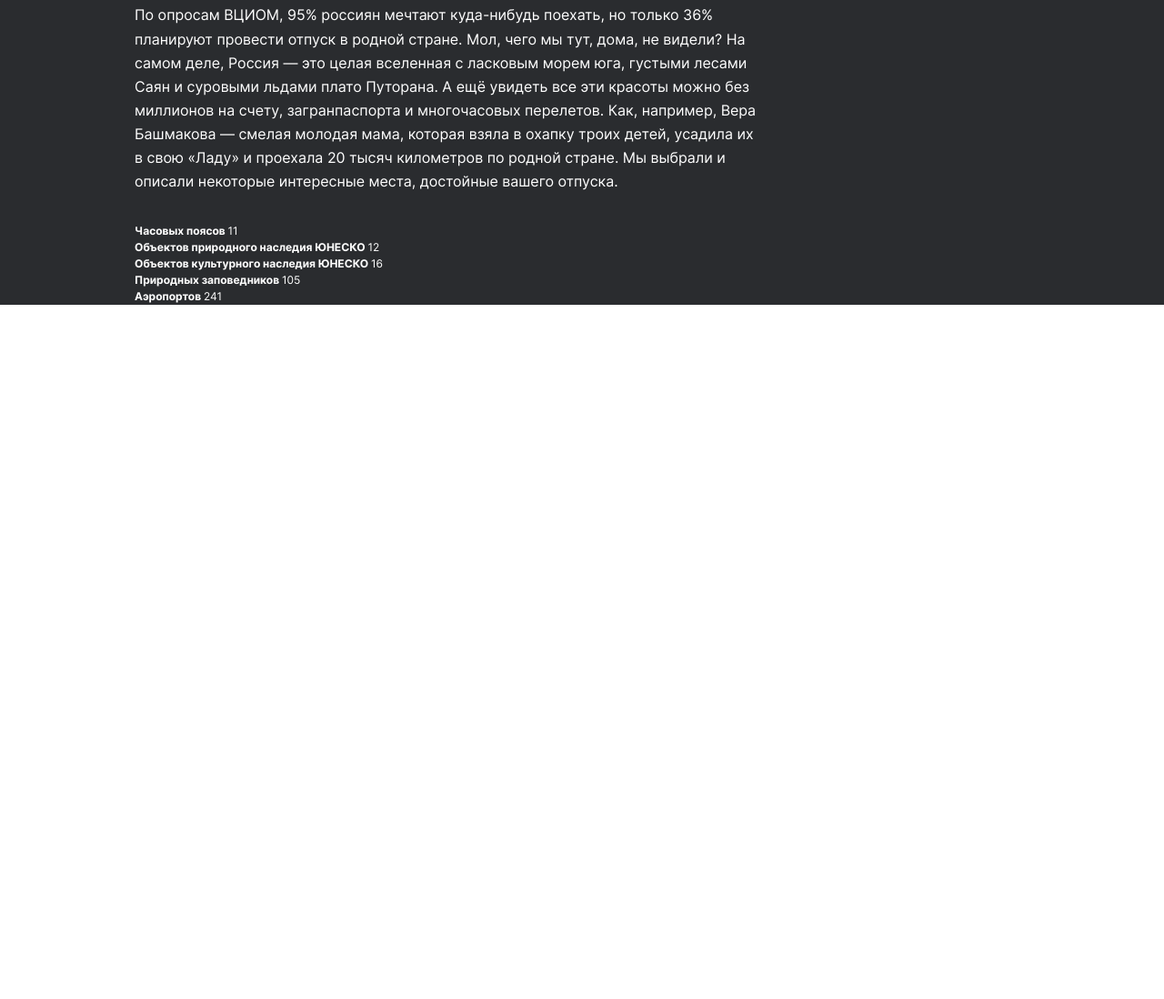
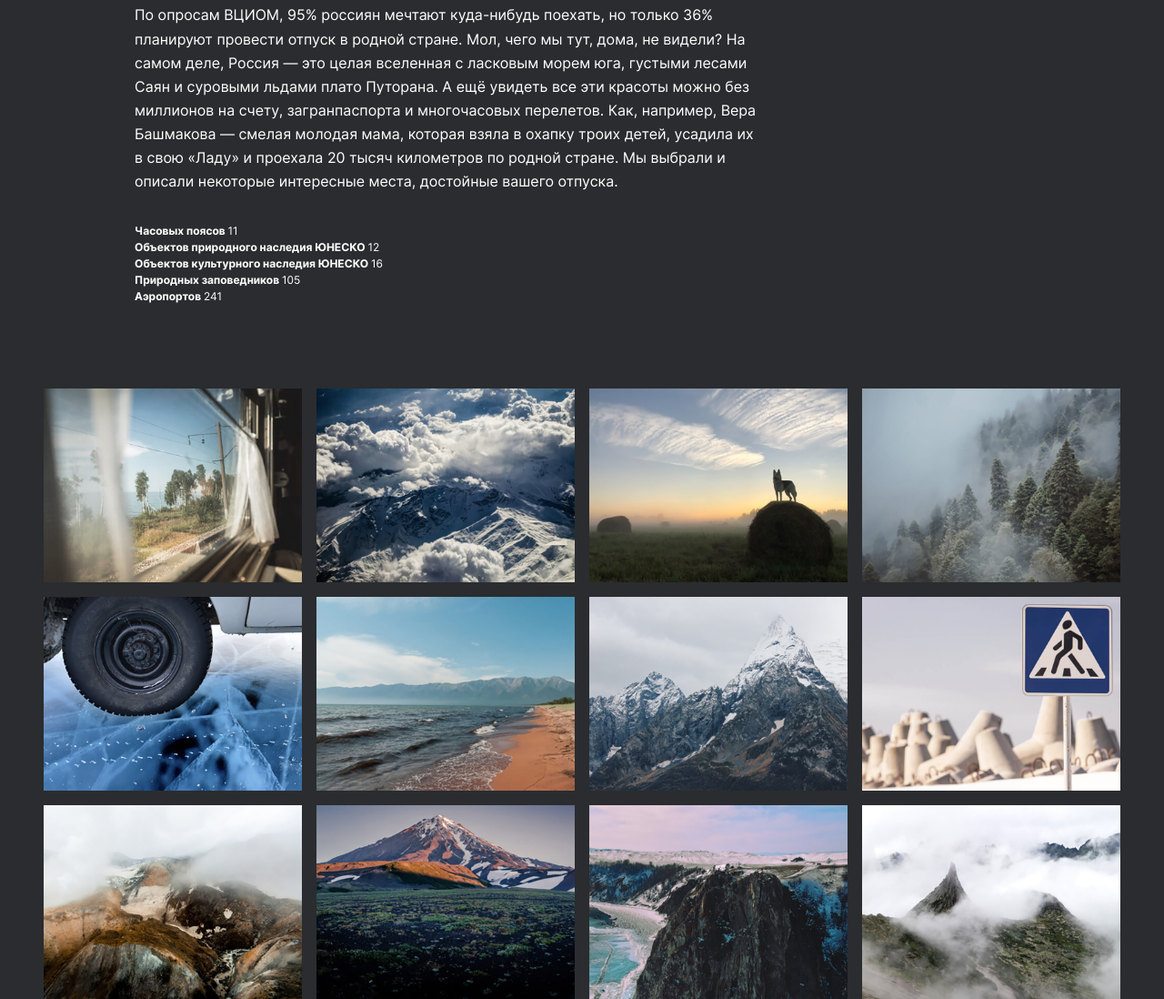
Before and after one commit to AlexBal4ugov/russian-travel, a plain HTML site: page index.html in a window 1280 px wide. Shown: the part 1327-2425 px from the top of the page at 91% size. Before the commit the page ends 1662 px from the top, so only its background shows below. Drawn offline with Linux system fonts and the light colour scheme.

Commit message:
Сделан блок grid

```diff
--- /dev/null
+++ b/blocks/photo-grid/__item/photo-grid__item.css
@@ -0,0 +1,5 @@
+.photo-grid__item {
+  display: block;
+  max-width: 100%;
+  max-height: 100%;
+}
--- /dev/null
+++ b/blocks/photo-grid/photo-grid.css
@@ -0,0 +1,7 @@
+.photo-grid {
+  display: grid;
+  grid-template-columns: repeat(4, minmax(min-content, 1fr));
+  grid-template-rows: repeat(3, 1fr);
+  grid-gap: 16px;
+  margin: 92px 48px 0 48px;
+}
--- a/index.html
+++ b/index.html
@@ -50,6 +50,20 @@
         </li>
       </ul>
     </section>
+    <section class="photo-grid">
+      <img src="./images/photo-grid-train.jpg" alt="окно поезда" class="photo-grid__item">
+      <img src="./images/photo-grid-atharva-tulsi.jpg" alt="горы" class="photo-grid__item">
+      <img src="./images/photo-grid-tuman.jpg" alt="туман" class="photo-grid__item">
+      <img src="./images/photo-grid-sochi.jpg" alt="лес" class="photo-grid__item">
+      <img src="./images/photo-grid-arisa.jpg" alt="лёд" class="photo-grid__item">
+      <img src="./images/photo-grid-baikal.jpg" alt="берег" class="photo-grid__item">
+      <img src="./images/photo-grid-elbrus.jpg" alt="Эльбрус" class="photo-grid__item">
+      <img src="./images/photo-grid-kondratiev.jpg" alt="Кондратьев" class="photo-grid__item">
+      <img src="./images/photo-grid-kamchatka-1.jpg" alt="Камчатка" class="photo-grid__item">
+      <img src="./images/photo-grid-kamchatka-2.jpg" alt="гора Камчатка" class="photo-grid__item">
+      <img src="./images/photo-grid-baikal-2.jpg" alt="Байкал" class="photo-grid__item">
+      <img src="./images/photo-grid-ergaki.jpg" alt="горы в тумане" class="photo-grid__item">
+    </section>
   </div>
   </main>
 </body>
--- a/pages/index.css
+++ b/pages/index.css
@@ -21,3 +21,6 @@
 @import url(../blocks/intro/__list/intro__list.css);
 @import url(../blocks/intro/__list-item/intro__list-item.css);
 @import url(../blocks/intro/__list-digits/intro__list-digits.css);
+
+@import url(../blocks/photo-grid/photo-grid.css);
+@import url(../blocks/photo-grid/__item/photo-grid__item.css);
```
